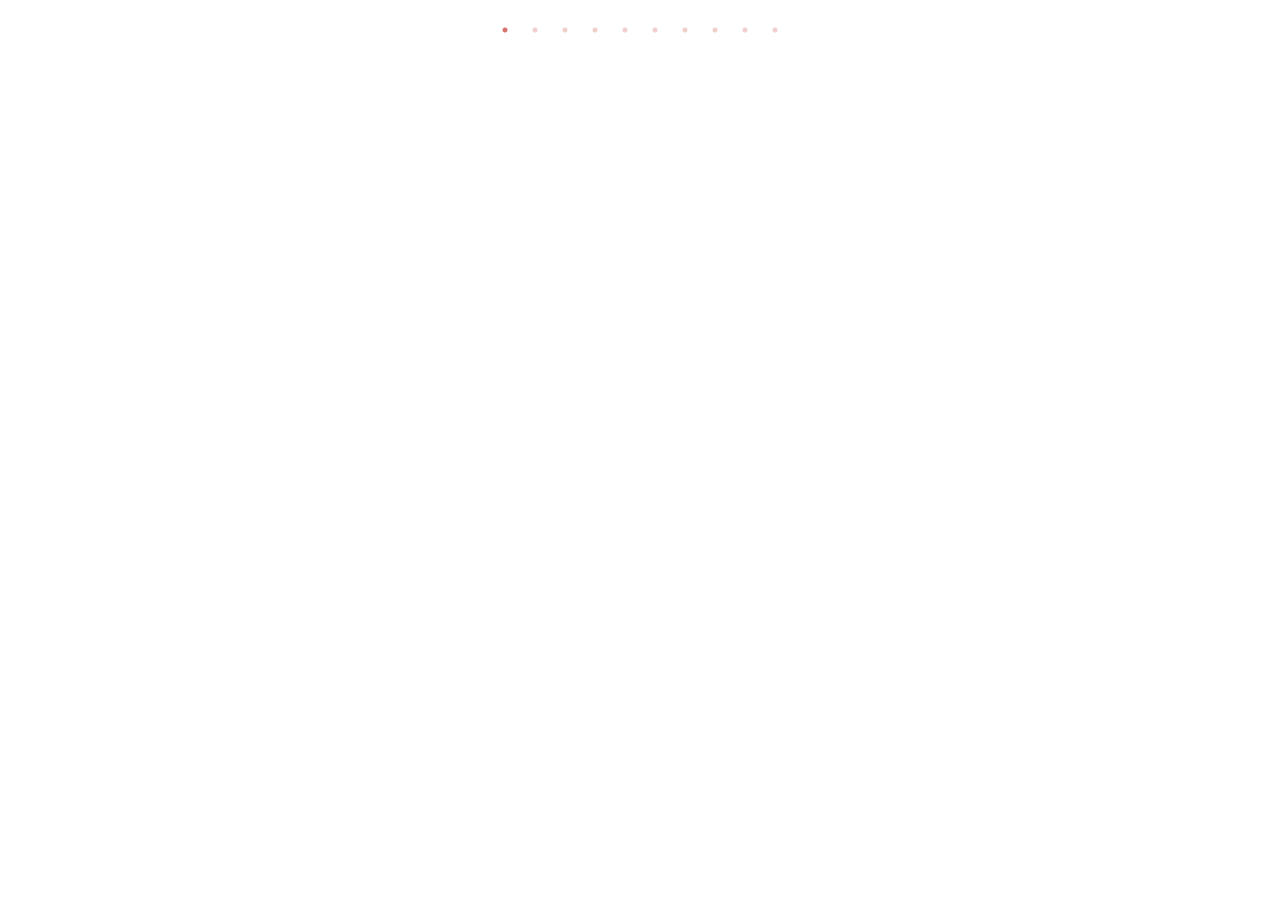
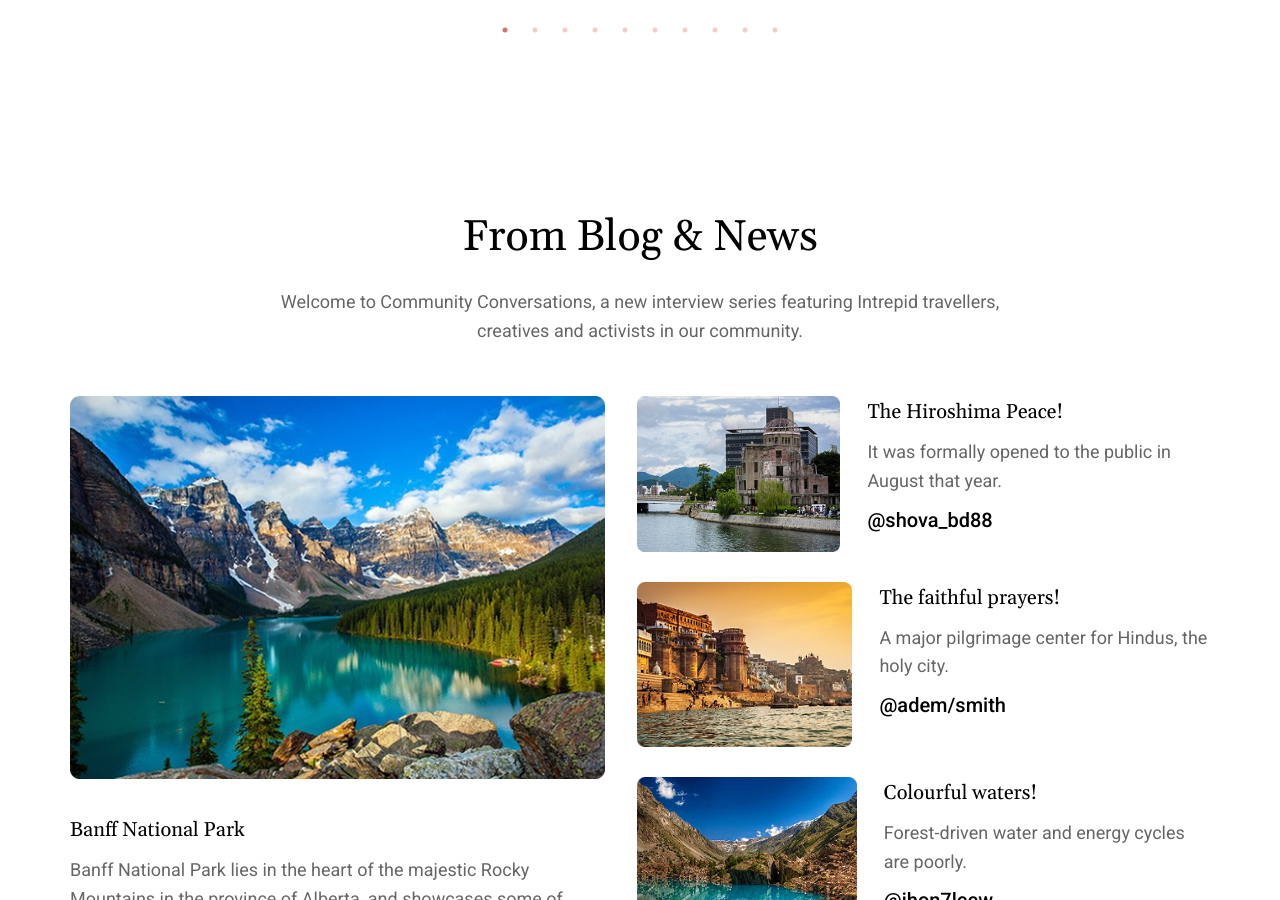
Before and after one commit to LiliiaGalkina/Trevland, a React (Vite) app: page / in a window 1280 px wide. Shown: the part 2720-3620 px from the top of the page. Before the commit the page ends 2858 px from the top, so only its background shows below. Built offline with nearby package versions, Linux system fonts and the light colour scheme; a web font is replaced by a local one.

Commit message:
news с адаптивом

```diff
--- a/src/App.scss
+++ b/src/App.scss
@@ -186,8 +186,8 @@ body {
   margin: 0 auto 5rem;
   max-width: 73.5rem;
   text-align: center;
+  opacity: 0.6;
 }
-
 
 @media (max-width: 480px) {
   .section-title {
@@ -197,7 +197,6 @@ body {
     max-width: 35rem;
   }
 }
-
 
 /*hero*/
 .hero {
@@ -422,7 +421,7 @@ body {
 }
 
 .card-special {
- margin: 0 2rem;
+  margin: 0 2rem;
   border-radius: 1rem;
   box-shadow: 0 0.6rem 3.5rem $popularItemBoxShadow;
   overflow: hidden;
@@ -484,7 +483,6 @@ body {
   li {
     button::before {
       color: $buttonColorBackground !important;
-
     }
   }
 }
@@ -503,10 +501,108 @@ body {
 
 @media (max-width: 320px) {
   .slick-dots {
-  bottom: -8rem !important;
+    bottom: -8rem !important;
 
-  li {
-    width: 1.5rem !important;
+    li {
+      width: 1.5rem !important;
+    }
   }
 }
+
+/*news*/
+.news {
+  padding: 7rem 0 14rem;
+
+  &__items {
+    display: flex;
+    gap: 3.2rem;
+  }
+
+  &__item-left {
+    flex: 0 1 60%;
+    .card-news {
+      flex-direction: column;
+      gap: 3.5rem;
+    }
+  }
+
+  &__item-right {
+    display: flex;
+    flex-direction: column;
+    gap: 3rem;
+  }
 }
+
+.card-news {
+  display: flex;
+  gap: 2.7rem;
+
+  &__img {
+    img {
+      width: 100%;
+    }
+  }
+
+  &__title {
+    @include title(2rem, 160%, 500);
+    margin-bottom: 1rem;
+  }
+
+  &__text {
+    margin-bottom: 1rem;
+    opacity: 0.6;
+  }
+
+  &__link {
+    font-size: 2rem;
+    font-weight: 500;
+  }
+}
+
+@media (max-width: 1024px) {
+  .news {
+    padding: 5rem 0 10rem;
+    &__items {
+      gap: 4rem;
+    }
+
+    &__item-left {
+      .card-news {
+        gap: 2rem;
+      }
+    }
+  }
+
+  .card-news {
+    &__text {
+      font-size: 1.6rem;
+    }
+
+    &__link {
+      font-size: 1.8rem;
+    }
+  }
+}
+
+@media (max-width: 768px) {
+  .news {
+    padding: 3rem 0 10rem;
+    &__items {
+      flex-direction: column;
+    }
+  }
+}
+
+@media (max-width: 480px) {
+  .news {
+    padding: 1rem 0 8rem;
+
+    &__item-right {
+      gap: 4rem;
+    }
+  }
+  .card-news {
+    flex-direction: column;
+    gap: 2rem;
+  }
+}
--- a/src/Main/Main.tsx
+++ b/src/Main/Main.tsx
@@ -1,6 +1,7 @@
 import Hero from "./Hero";
 import PopularLocation from "./PopularLocation";
 import SpecialOffersSlider from "./SpecialOffersSlider";
+import News from "./News";
 
 const Main = () => {
     return (
@@ -8,6 +9,7 @@ const Main = () => {
 			<Hero />
 			<PopularLocation />
 			<SpecialOffersSlider/>
+            <News/>
         </main>
     )
 }
--- /dev/null
+++ b/src/Main/News.tsx
@@ -0,0 +1,31 @@
+import { newsItems } from "./mockdata";
+import NewsItem from "./NewsItem";
+
+const News = () => {
+
+    return (
+      <section className="news">
+        <div className="container">
+          <h2 className="section-title">From Blog & News</h2>
+          <p className="section-text">
+            Welcome to Community Conversations, a new interview series featuring
+            Intrepid travellers, creatives and activists in our community.
+          </p>
+          <div className="news__items">
+            <div className="news__item-left">
+                {newsItems.slice(0,1).map((newsItem) => (
+                    <NewsItem key={newsItem.id} {...newsItem}/>
+                ))}
+                </div>
+            <div className="news__item-right">
+                {newsItems.slice(1).map((newsItem) => (
+                    <NewsItem key={newsItem.id} {...newsItem}/>
+                ))}
+            </div>
+          </div>
+        </div>
+      </section>
+    );
+}
+
+export default News;
--- /dev/null
+++ b/src/Main/NewsItem.tsx
@@ -0,0 +1,28 @@
+import type React from "react";
+
+interface NewsItemProps {
+    imgurl: string;
+    imgalt: string;
+    title: string;
+    text: string;
+    link: string
+}
+
+const NewsItem:React.FC<NewsItemProps> = ({imgurl, imgalt, title, text, link}) => {
+    return (
+      <div className="card-news">
+        <div className="card-news__img">
+          <img src={imgurl} alt={imgalt} />
+        </div>
+        <div className="card-news__info">
+          <h3 className="card-news__title">{title}</h3>
+          <p className="card-news__text">{text}</p>
+          <a href="#" className="card-news__link">
+            {link}
+          </a>
+        </div>
+      </div>
+    );
+}
+
+export default NewsItem;
--- a/src/Main/mockdata.ts
+++ b/src/Main/mockdata.ts
@@ -124,3 +124,38 @@ export const specialOffersItems = [
     price: "$700",
   },
 ];
+
+export const newsItems = [
+  {
+    id: 1,
+    imgurl: "/image/news-banff.png",
+    imgalt: "озеро, окруженное с одной стороны горами, с другой лесами",
+    title: "Banff National Park",
+    text: "Banff National Park lies in the heart of the majestic Rocky Mountains in the province of Alberta, and showcases some of Canada's most beautiful scenery. Turquoise-colored lakes, snow-capped peaks, and glaciers are all easily accessible.",
+    link: "@thomasalva_adison",
+  },
+  {
+    id: 2,
+    imgurl: "/image/news-hirosima.png",
+    imgalt: "на берегу реки стоит полуразрушенное здание",
+    title: "The Hiroshima Peace!",
+    text: "It was formally opened to the public in August that year.",
+    link: "@shova_bd88",
+  },
+  {
+    id: 3,
+    imgurl: "/image/news-faithful.png",
+    imgalt: "вид на священный город в Индии",
+    title: "The faithful prayers!",
+    text: "A major pilgrimage center for Hindus, the holy city.",
+    link: "@adem/smith",
+  },
+  {
+    id: 4,
+    imgurl: "public/image/news-waters.png",
+    imgalt: "очень красивое озеро, окруженное горами",
+    title: "Colourful waters!",
+    text: "Forest-driven water and energy cycles are poorly.",
+    link: "@jhon7leew",
+  }
+];
```
